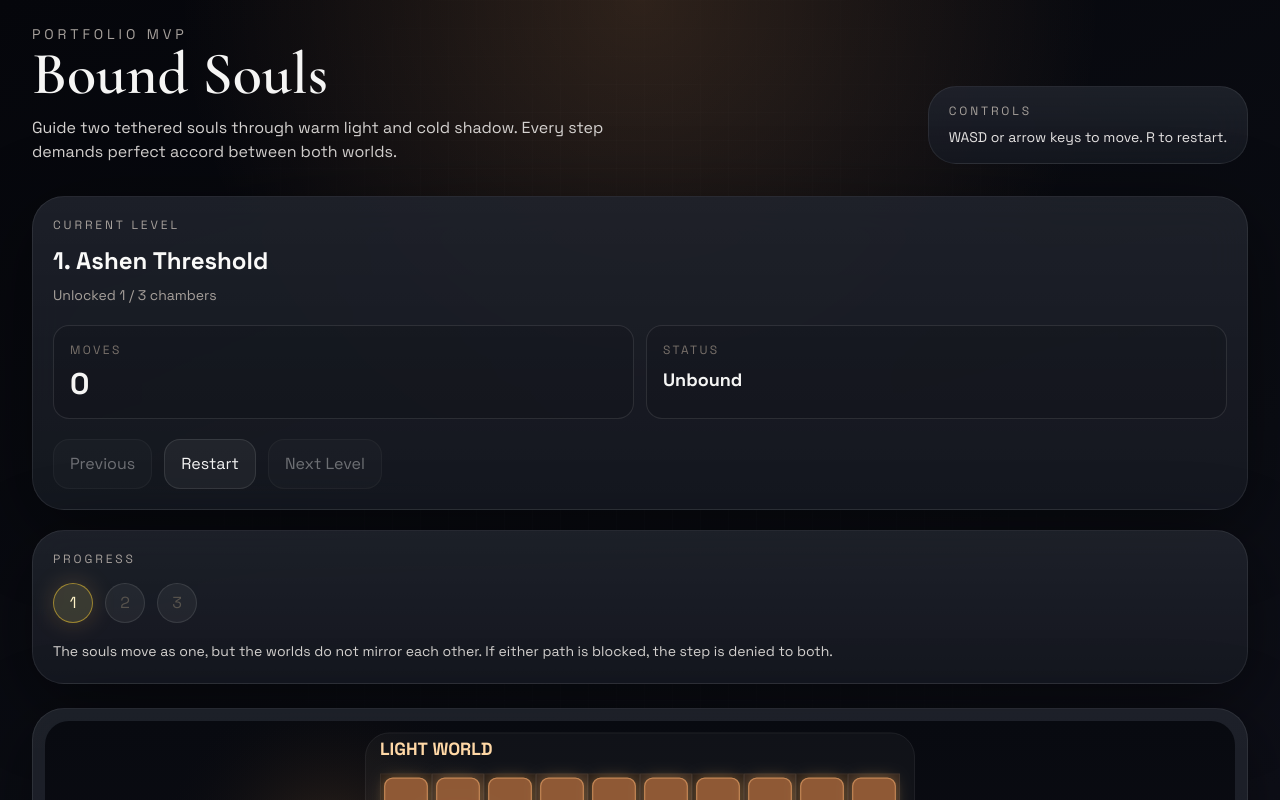
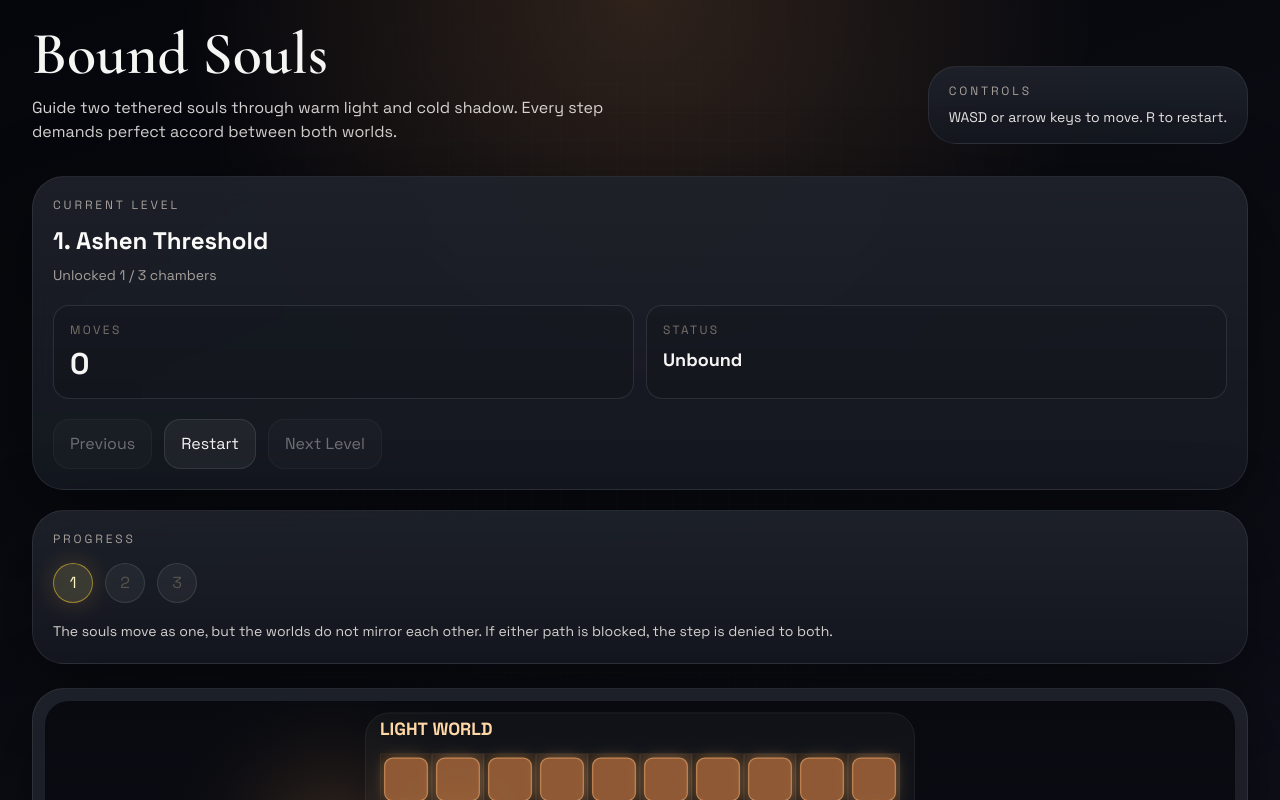
Before and after one commit to JinForYoda/bound-souls, a React (Vite) app: page / in a window 1280 px wide. Shown: the top 800 px of the page. Built offline with nearby package versions, Linux system fonts and the light colour scheme.

Commit message:
Polish input behavior and remove portfolio label

```diff
--- a/src/app/App.tsx
+++ b/src/app/App.tsx
@@ -24,7 +24,6 @@ export function App() {
       <div className="mx-auto flex min-h-screen w-full max-w-7xl flex-col px-4 py-6 sm:px-6 lg:px-8">
         <header className="mb-8 flex flex-col gap-4 lg:flex-row lg:items-end lg:justify-between">
           <div className="max-w-2xl">
-            <p className="text-sm uppercase tracking-[0.28em] text-stone-400">Portfolio MVP</p>
             <h1 className="font-display text-5xl leading-none text-stone-100 sm:text-6xl">
               Bound Souls
             </h1>
--- a/src/app/useGameInput.ts
+++ b/src/app/useGameInput.ts
@@ -23,6 +23,10 @@ export function useGameInput(): void {
         return;
       }
 
+      if (event.metaKey || event.ctrlKey || event.altKey) {
+        return;
+      }
+
       const direction = keyToDirection[event.code];
 
       if (direction) {
```
